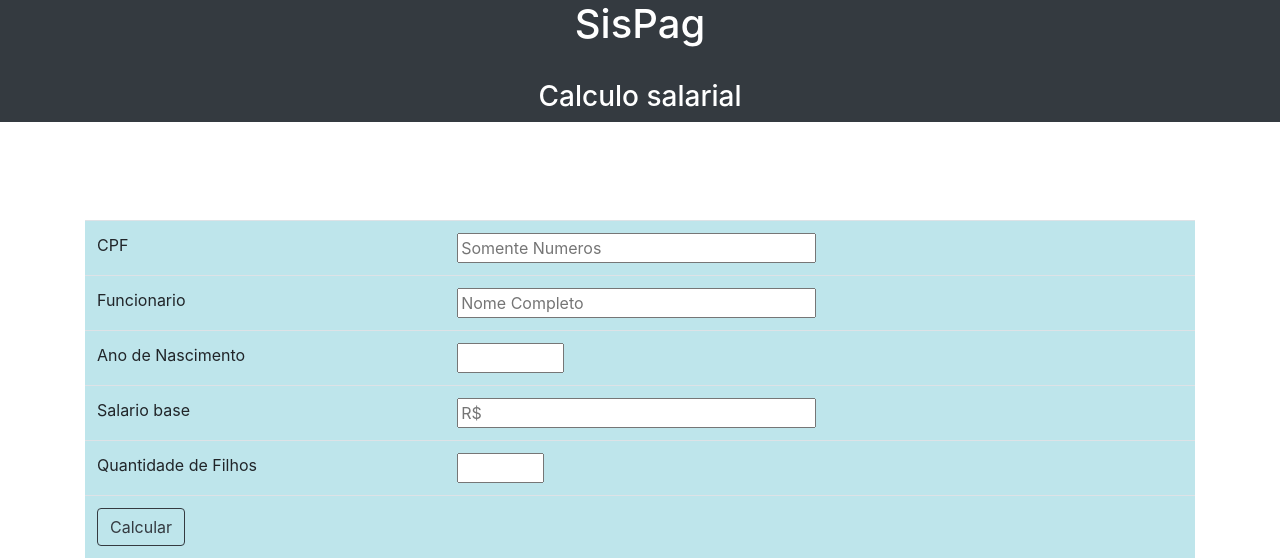
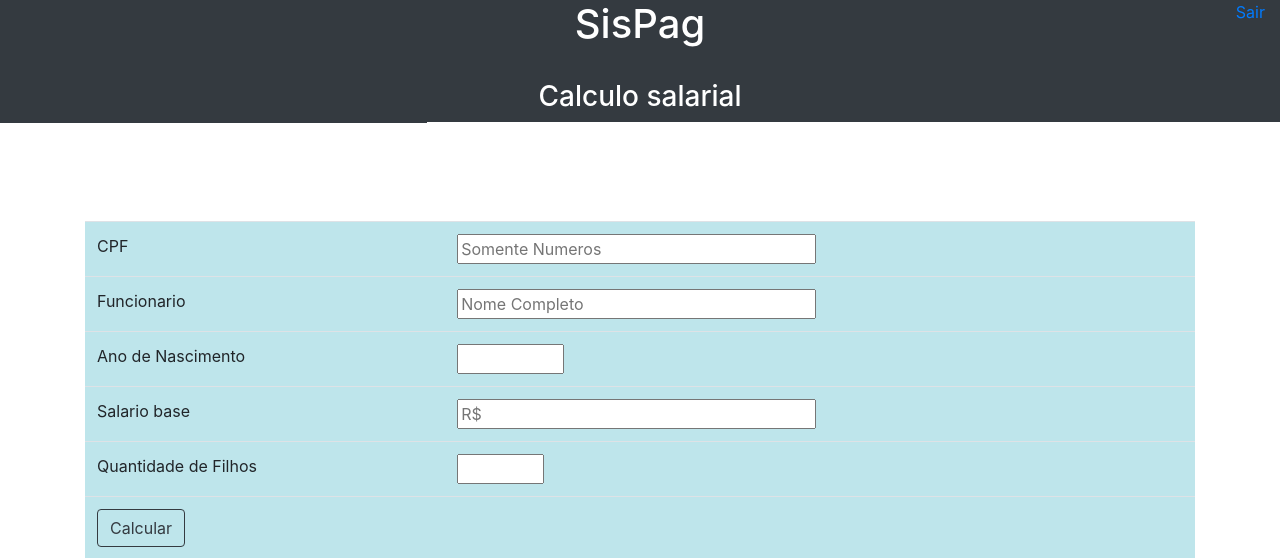
Before and after one commit to marianaaraujof/sispagpm, a PHP site: page /sispagpm/formulario.php in a window 1280 px wide. Shown: the top 558 px of the page. Run offline with PHP 8.4, Linux system fonts and the light colour scheme; the visitor is signed in with stand-in values (Sample User, id 1); some libraries are stand-ins or nearby versions.

Commit message:
botao sair adicionado

```diff
--- a/session/destroySession.php
+++ b/session/destroySession.php
@@ -2,6 +2,6 @@
 session_name('sispag');
 session_start();
 session_destroy();
-header('Location: ../view/LoginFormulario.php');
+header('Location: ../view/login.php');
 exit;
 ?>
--- a/view/folhasalarial.php
+++ b/view/folhasalarial.php
@@ -22,6 +22,9 @@
 				<h1 class="text-center">SisPag</h1>
 				<br />
 				<h3 class="text-center">Calculo salarial</h3>
+			</div>
+			<div class="col-sm-4 bg-dark text-white">
+				<a class="float-right" href="../session/destroySession.php"> Sair </a>
 			</div>
 			<div class="col-sm-4 bg-dark text-white">
 			</div>
--- a/view/formulario.php
+++ b/view/formulario.php
@@ -23,6 +23,10 @@ require_once ('../session/startSession.php');
         <h3 class="text-center">Calculo salarial</h3>
       </div>
       <div class="col-sm-4 bg-dark text-white">
+        <a class="float-right" href="../session/destroySession.php"> Sair </a>
+      </div>
+      <div class="col-sm-4 bg-dark text-white">
+
       </div>
     </div>
   </div>
```
Lines whose indentation alone changed are shown as unchanged.
